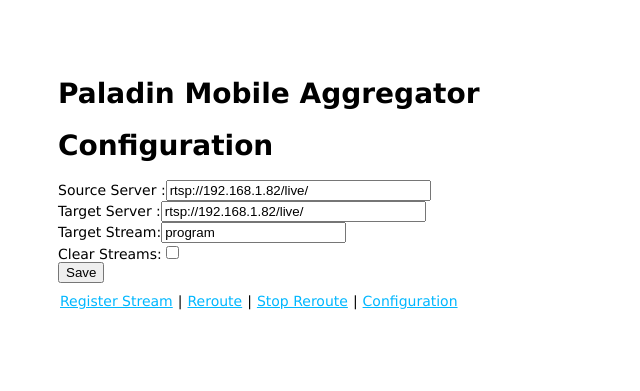
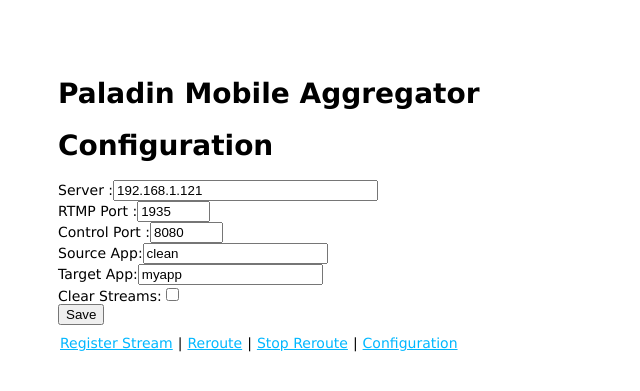
Before and after one commit to notcoffeetable/RTSP-Operator, a Node server app: page /configuration in a window 1280 px wide. Shown: the top 391 px of the page, without its empty margins (0-640 px from the left). Run offline with Node 20, Linux system fonts and the light colour scheme; some libraries are stand-ins or nearby versions.

Commit message:
configuration mostly done.

```diff
--- a/app.js
+++ b/app.js
@@ -24,9 +24,11 @@ var spawn = require('child_process').spawn;
 var processes = [];
 var ffmpeg = false;
 var configurationProvider = new ConfigurationProvider('localhost', 27017);
-var sourceServer = 'rtsp://192.168.1.82/live/';
-var targetServer = 'rtsp://192.168.1.82/live/';
-var targetStream = 'program';
+var sourceServer = '192.168.1.121';
+var rtmpPort = 1935;
+var controlPort = 8080;
+var sourceApp = 'clean';
+var targetApp = 'myapp';
 
 // all environments
 app.set('port', process.env.PORT || 3000);
@@ -55,14 +57,15 @@ app.get('/reroute', function(req, res) {
         {
             console.log('configs: ' + util.inspect(configurations[0], false, null));
             sourceServer= configurations[0].sourceServer;
-            targetServer= configurations[0].targetServer;
-            targetStream= configurations[0].targetStream;
+            rtmpPort    = configurations[0].rtmpPort;
+            controlPort = configurations[0].controlPort;
+            sourceApp   = configurations[0].sourceApp;
+            targetApp   = configurations[0].targetApp;
         }
 
     });
 	// ffmpeg -i rtsp://192.168.1.121:1935/live/Mulberry.sdp -acodec copy -vcodec copy -async 1 -f rtsp rtsp://rtsp:stream@192.168.1.121:1935/live/program.sdp
-     var sourceStream = req.query.source,
-         targetStream = req.query.target;
+     var stream = req.query.stream;
 
     //     processes.push(spawn('ffmpeg', ['-i', sourceServer + sourceStream, '-acodec', 'copy', '-vcodec', 'copy', '-async', '1', '-f', 'rtsp', targetServer + targetStream +'.sdp']));
     //     console.log("Processes length: " + processes.length);
@@ -73,9 +76,9 @@ app.get('/reroute', function(req, res) {
     //     }
 
     var options = {
-        host: '192.168.1.121',
-        port: '8080',
-        path: '/control/redirect/subscriber?app=clean&addr=127.0.0.1&newname=' + sourceStream
+        host: sourceServer,
+        port: controlPort,
+        path: '/control/redirect/subscriber?app='+sourceApp+'&addr=127.0.0.1&newname=' + stream
     }
 
     callback = function(response) {
@@ -94,7 +97,7 @@ app.get('/reroute', function(req, res) {
 
     http.request(options, callback).end();
 
-	res.render('reroute.jade', { title: 'Reroute', source: sourceServer + sourceStream, target: targetServer + targetStream});
+	res.render('reroute.jade', { title: 'Reroute', source: stream, target: "rtmp://" +sourceServer + ':' + rtmpPort +'/' + targetApp + '/' + 'myapp' });
 });
 
 app.get('/reroute-stop', function(req, res) {
@@ -119,8 +122,8 @@ app.get('/registered-streams', function(req, res) {
 	 	console.log(replies);
         res.render('registered-streams.jade', {
             title: 'Registered Streams',
-            currentTarget: {server: targetServer, stream: targetStream},
-            sourceServ: sourceServer,
+            server: sourceServer,
+            rtmpPort: rtmpPort, controlPort: controlPort, sourceApp: sourceApp, targetApp: targetApp,
             streams: replies});
     });
 });
@@ -130,8 +133,10 @@ app.get('/configuration', function(req, res) {
     res.render('configuration.jade', {
         title: 'Configuration',
         sourceServer: sourceServer,
-        targetServer: targetServer,
-        targetStream: targetStream,
+        rtmpPort: rtmpPort,
+        controlPort: controlPort,
+        sourceApp: sourceApp,
+        targetApp: targetApp,
         reroutes: reroutesRunning
     });
 
@@ -139,8 +144,10 @@ app.get('/configuration', function(req, res) {
 
 app.post('/configuration', function(req, res) {
     sourceServer = req.param('source-server');
-    targetServer = req.param('target-server');
-    targetStream = req.param('target-stream');
+    targetServer = req.param('rtmp-port');
+    controlPort  = req.param('control-port');
+    sourceApp    = req.param('source-app');
+    targetApp    = req.param('target-app');
     clearStreams = req.param('clear-streams')
     if (clearStreams)
     {
@@ -148,8 +155,10 @@ app.post('/configuration', function(req, res) {
     }
     configurationProvider.save({
         sourceServer: sourceServer,
-        targetServer: targetServer,
-        targetStream: targetStream
+        rtmpPort: rtmpPort,
+        controlPort: controlPort,
+        sourceApp: sourceApp,
+        targetApp: targetApp
     }, function(error, docs) {
         res.redirect('/configuration');
     });
--- a/views/configuration.jade
+++ b/views/configuration.jade
@@ -6,14 +6,20 @@ block content
     form( method="post")
       div
         div
-          span Source Server :
+          span Server :
           input(type="text", value=sourceServer, size=30, name="source-server", id="editSourceServer")
         div
-          span Target Server :
-          input(type="text", value=targetServer, size=30, name="target-server", id="editTargetServer")
+          span RTMP Port :
+          input(type="text", value=rtmpPort, size=6, name="rtmp-port", id="editRTMPPort")
         div
-          span Target Stream:
-          input(type="text", value=targetStream, name="target-stream", id="editTargetStream")
+          span Control Port :
+          input(type="text", value=controlPort, size=6, name="control-port", id="editControlPort")
+        div
+          span Source App:
+          input(type="text", value=sourceApp, name="source-app", id="editSourceApp")
+        div
+          span Target App:
+          input(type="text", value=targetApp, name="target-app", id="editTargetApp")
         div
           span Clear Streams:
           input(type="checkbox", value=false, name="clear-streams")
```
Also changed, not shown: views/registered-streams.jade (+4 -4 lines).
